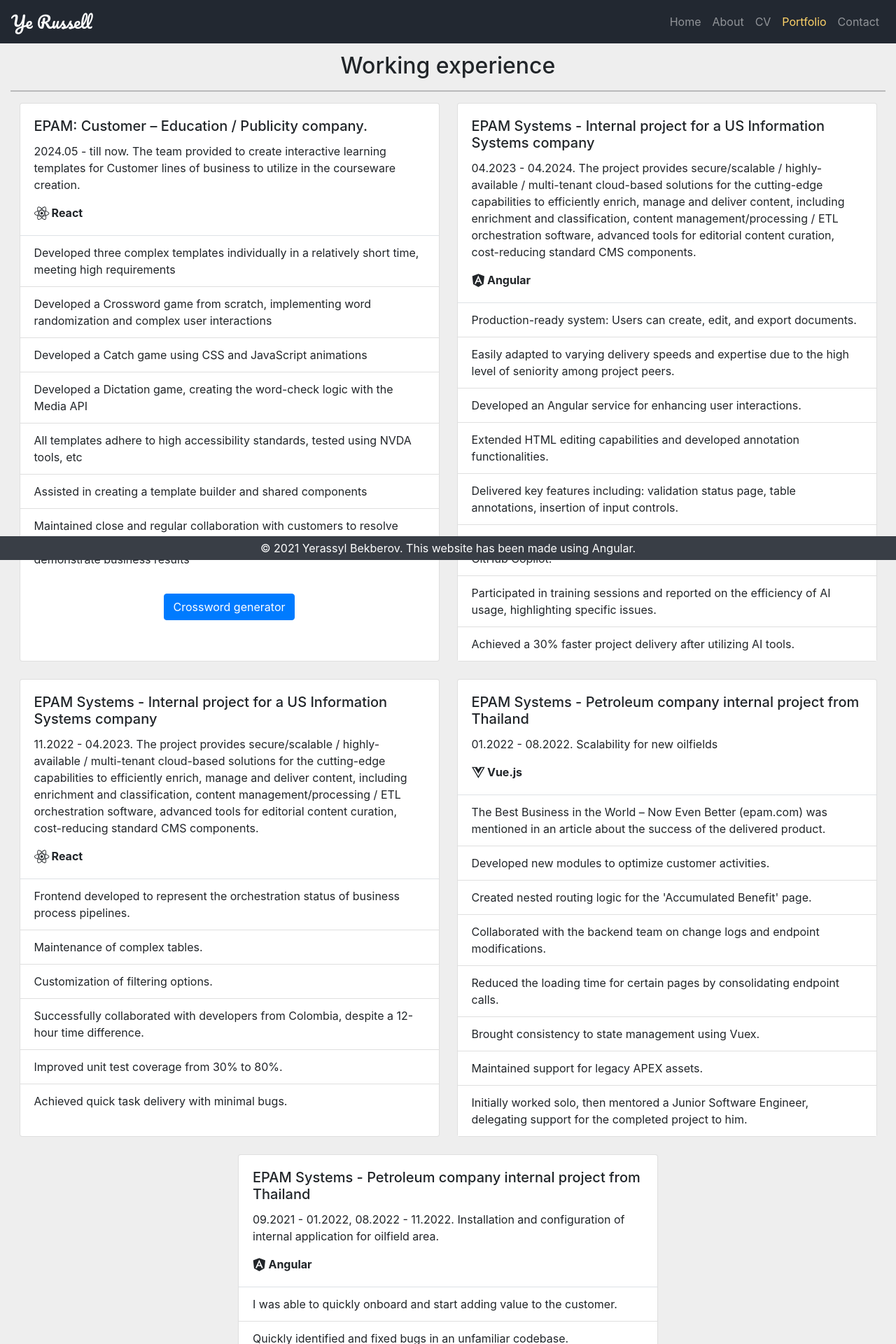
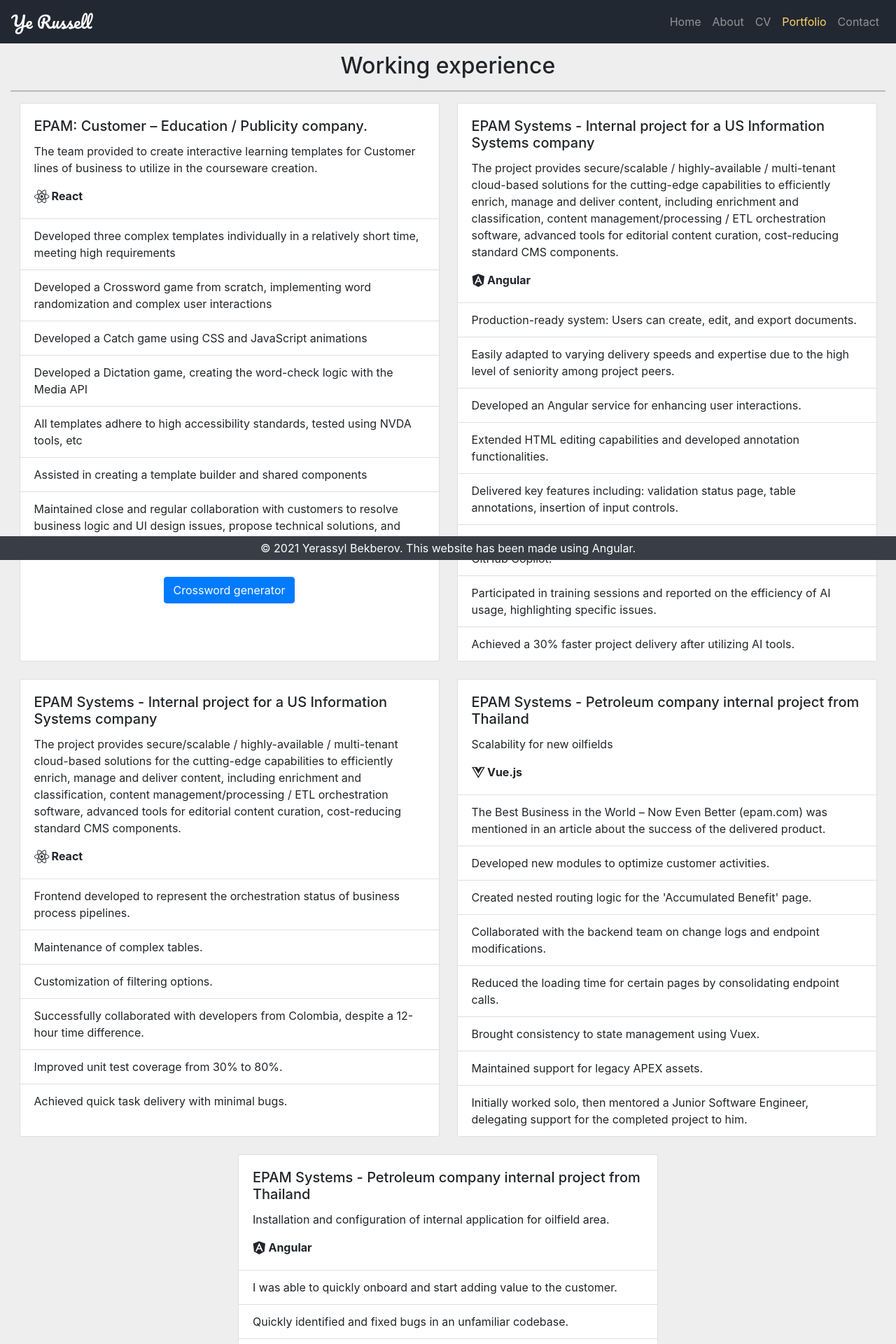
Before and after one commit to ye-russell/resume, an Angular app: page /portfolio in a window 1280 px wide. Shown: the top 1920 px of the page at 70% size. Built offline with nearby package versions, Linux system fonts and the light colour scheme.

Commit message:
feat: remove dates and add preloadAlModules strategy for routes

```diff
--- a/src/app/app-routing.module.ts
+++ b/src/app/app-routing.module.ts
@@ -1,5 +1,5 @@
 import { NgModule } from '@angular/core';
-import { RouterModule, Routes } from '@angular/router';
+import { PreloadAllModules, RouterModule, Routes } from '@angular/router';
 import { AboutComponent } from './about/about.component';
 import { ContactComponent } from './contact/contact.component';
 import { CvComponent } from './cv/cv.component';
@@ -29,7 +29,9 @@
 ];
 
 @NgModule({
-  imports: [RouterModule.forRoot(routes)],
+  imports: [RouterModule.forRoot(routes, {
+    preloadingStrategy: PreloadAllModules
+  })],
   exports: [RouterModule]
 })
 export class AppRoutingModule { }
--- a/src/app/portfolio/portfolio.component.ts
+++ b/src/app/portfolio/portfolio.component.ts
@@ -19,7 +19,7 @@
     {
       company: 'EPAM: Customer – Education / Publicity company. ​',
       projectTitle:
-        '2024.05 - till now. The team provided to create interactive learning templates for Customer lines of business to utilize in the courseware creation.',
+        'The team provided to create interactive learning templates for Customer lines of business to utilize in the courseware creation.',
       participation: [
         'Developed three complex templates individually in a relatively short time, meeting high requirements',
         'Developed a Crossword game from scratch, implementing word randomization and complex user interactions',
@@ -38,7 +38,7 @@
       company:
         'EPAM Systems - Internal project for a US Information Systems company',
       projectTitle:
-        '04.2023 - 04.2024. The project provides secure/scalable / highly-available / multi-tenant cloud-based solutions for the cutting-edge capabilities to efficiently enrich, manage and deliver content, including enrichment and classification, content management/processing / ETL orchestration software, advanced tools for editorial content curation, cost-reducing standard CMS components.',
+        'The project provides secure/scalable / highly-available / multi-tenant cloud-based solutions for the cutting-edge capabilities to efficiently enrich, manage and deliver content, including enrichment and classification, content management/processing / ETL orchestration software, advanced tools for editorial content curation, cost-reducing standard CMS components.',
       participation: [
         'Production-ready system: Users can create, edit, and export documents.',
         'Easily adapted to varying delivery speeds and expertise due to the high level of seniority among project peers.',
@@ -56,7 +56,7 @@
       company:
         'EPAM Systems - Internal project for a US Information Systems company',
       projectTitle:
-        '11.2022 - 04.2023. The project provides secure/scalable / highly-available / multi-tenant cloud-based solutions for the cutting-edge capabilities to efficiently enrich, manage and deliver content, including enrichment and classification, content management/processing / ETL orchestration software, advanced tools for editorial content curation, cost-reducing standard CMS components.',
+        'The project provides secure/scalable / highly-available / multi-tenant cloud-based solutions for the cutting-edge capabilities to efficiently enrich, manage and deliver content, including enrichment and classification, content management/processing / ETL orchestration software, advanced tools for editorial content curation, cost-reducing standard CMS components.',
       participation: [
         "Frontend developed to represent the orchestration status of business process pipelines.",
         "Maintenance of complex tables.",
@@ -71,7 +71,7 @@
     {
       company:
         'EPAM Systems - Petroleum company internal project from Thailand',
-      projectTitle: '01.2022 - 08.2022. Scalability for new oilfields',
+      projectTitle: 'Scalability for new oilfields',
       participation: [
         "The Best Business in the World – Now Even Better (epam.com) was mentioned in an article about the success of the delivered product.",
         "Developed new modules to optimize customer activities.",
@@ -89,7 +89,7 @@
       company:
         'EPAM Systems - Petroleum company internal project from Thailand',
       projectTitle:
-        '09.2021 - 01.2022, 08.2022 - 11.2022. Installation and configuration of internal application for oilfield area.',
+        'Installation and configuration of internal application for oilfield area.',
       participation: [
         "I was able to quickly onboard and start adding value to the customer.",
         "Quickly identified and fixed bugs in an unfamiliar codebase.",
```
